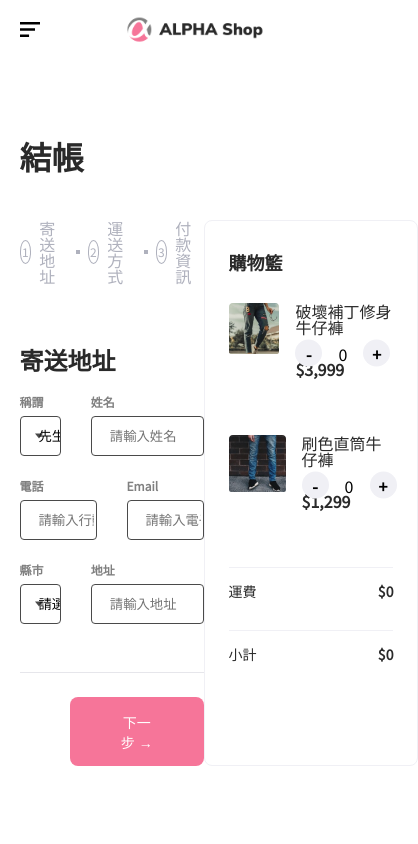
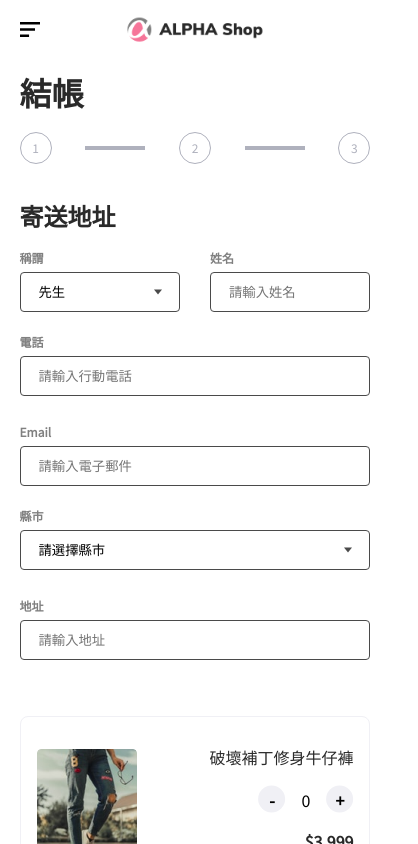
Before and after one commit to Gino-Hsu/react-alpha-shopV.1, a React (Create React App) app: page / in a window 390 px wide. Shown: the top 844 px of the page, 418 px wide, since content can reach past the window. Built offline with nearby package versions, Linux system fonts and the light colour scheme.

Commit message:
feat: add RWD in all components

```diff
--- a/src/components/footer/Footer.module.css
+++ b/src/components/footer/Footer.module.css
@@ -3,7 +3,6 @@
   padding: 4rem 0;
   width: 100%;
   background-color: var(--footer-bgColor);
-
 }
 
 .footer__container {
@@ -52,3 +51,9 @@
 .social__icon img {
   height: 100%;
 }
+
+@media screen and (max-width: 730px) {
+  .site__footer {
+    display: none;
+  }
+}
--- a/src/components/header/menu/Menu.js
+++ b/src/components/header/menu/Menu.js
@@ -14,7 +14,7 @@ import styles from './Menu.module.css'
 export default function Menu() {
   return (
     <>
-      <label className={styles.hamburger} for='menu__checkbox'>
+      <label className={styles.hamburger} htmlFor='menu__checkbox'>
         <img
           className={styles.hamburger__img}
           src={hamburger}
--- a/src/components/main/Main.module.css
+++ b/src/components/main/Main.module.css
@@ -1,5 +1,12 @@
 .main__container {
+  position: relative;
   padding-top: 80px;
   display: grid;
   grid-template-columns: 6fr 1.5fr 5fr;
 }
+
+@media screen and (max-width: 730px) {
+  .main__container {
+    padding-top: 1rem;
+  }
+}
--- a/src/components/main/cart/Cart.module.css
+++ b/src/components/main/cart/Cart.module.css
@@ -11,3 +11,19 @@
   font-weight: 700;
   color: var(--font-color);
 }
+
+@media screen and (max-width: 560px) {
+  .cart__title {
+    display: none;
+  }
+  .cart__container {
+    padding: 0 1rem;
+  }
+}
+
+@media screen and (max-width: 730px) {
+  .cart__container {
+    grid-column: 1/4;
+    margin: 2rem 0;
+  }
+}
--- a/src/components/main/cart/cartItems/ProductList.css
+++ b/src/components/main/cart/cartItems/ProductList.css
@@ -63,3 +63,21 @@
   font-weight: 700;
   color: var(--font-color);
 }
+
+@media screen and (max-width: 450px) {
+  .product-info {
+    flex-direction: column;
+    align-items: flex-end;
+  }
+  .product-control-container {
+    top: 50%;
+    left: 100%;
+    transform: translate(-100%, -50%);
+  }
+}
+
+@media screen and (max-width: 1150px) {
+  .product-info {
+    flex-direction: column;
+  }
+}
--- a/src/components/main/register/Register.module.css
+++ b/src/components/main/register/Register.module.css
@@ -5,5 +5,11 @@
 .register__title {
   font-weight: 700;
   font-size: 2rem;
-  color: var(--font-color)
+  color: var(--font-color);
 }
+
+@media screen and (max-width: 730px) {
+  .register__container {
+    grid-column: 1/4;
+  }
+}
--- a/src/components/main/register/forms/commonComponents/Form.module.css
+++ b/src/components/main/register/forms/commonComponents/Form.module.css
@@ -7,3 +7,9 @@
 .form__body {
   height: 228px;
 }
+
+@media screen and (max-width: 560px) {
+  .form__body {
+    height: 100%;
+  }
+}
--- a/src/components/main/register/forms/commonComponents/Input.module.css
+++ b/src/components/main/register/forms/commonComponents/Input.module.css
@@ -24,7 +24,7 @@
 }
 
 :global(.input__email) {
-  grid-column: 4/7
+  grid-column: 4/7;
 }
 
 .radio__group {
@@ -92,3 +92,18 @@
   font-weight: 400;
   color: var(--form-radio-font-color);
 }
+
+@media screen and (max-width: 560px) {
+  :global(.input__appellation) {
+    grid-column: 1/4;
+  }
+  :global(.input__name) {
+    grid-column: 4/7;
+  }
+  :global(.input__phone),
+  :global(.input__email),
+  :global(.input__city),
+  :global(.input__address) {
+    grid-column: 1/7;
+  }
+}
--- a/src/components/main/register/progress/Progress.module.css
+++ b/src/components/main/register/progress/Progress.module.css
@@ -11,5 +11,11 @@
   max-width: 60px;
   height: 1px;
   margin: 0px 8px;
-  border: 2px solid #AFB1BD;
+  border: 2px solid #afb1bd;
 }
+
+@media screen and (max-width: 730px) {
+  .progress__container {
+    margin: 1.5rem 0;
+  }
+}
--- a/src/components/main/register/progress/ProgressGroups.module.css
+++ b/src/components/main/register/progress/ProgressGroups.module.css
@@ -11,13 +11,29 @@
   justify-content: center;
   align-items: center;
   font-size: 0.75rem;
-  color: #AFB1BD;
+  color: #afb1bd;
   background-color: var(--circle-bgColor);
-  border: 1px solid #AFB1BD;
+  border: 1px solid #afb1bd;
   border-radius: 50%;
 }
 
 .progress__label {
   font-size: 1rem;
-  color: #AFB1BD;
+  color: #afb1bd;
 }
+
+@media screen and (max-width: 560px) {
+  .progress__icon {
+    margin-right: 0;
+  }
+  .progress__label {
+    display: none;
+  }
+}
+
+@media screen and (max-width: 730px) {
+  .progress__icon {
+    width: 2rem;
+    height: 2rem;
+  }
+}
--- a/src/components/main/register/progressControl/ProgressControl.js
+++ b/src/components/main/register/progressControl/ProgressControl.js
@@ -16,7 +16,7 @@ export default function ProgressControl() {
           disabled='disabled'
         />
         <ProgressBtn
-          type='progress__control__btn btn__prinary'
+          type='progress__control__btn btn__prinary btn__fallwidth'
           intext='下一步 &rarr;'
           disabled=''
         />
--- a/src/components/main/register/progressControl/ProgressControl.module.css
+++ b/src/components/main/register/progressControl/ProgressControl.module.css
@@ -30,3 +30,18 @@
   border-radius: 8px;
   padding: 14.5px 47.5px;
 }
+
+@media screen and (max-width: 730px) {
+  .progress__control__container {
+    margin: 1rem 0;
+    position: absolute;
+    top: 100%;
+    height: 110px;
+    width: 100%;
+  }
+  :global(.btn__fallwidth) {
+    position: absolute;
+    top: 24px;
+    width: 100%;
+  }
+}
```
